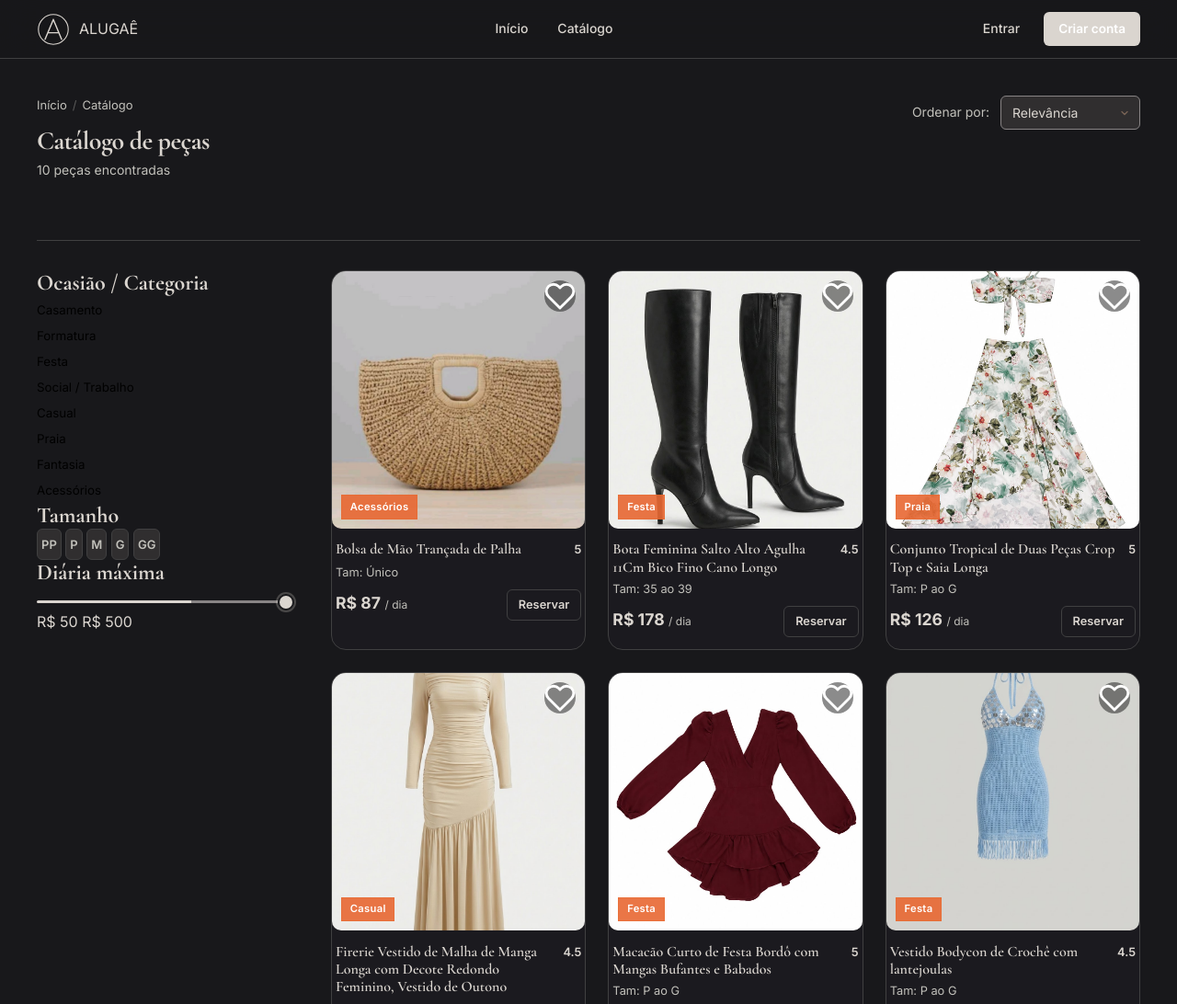
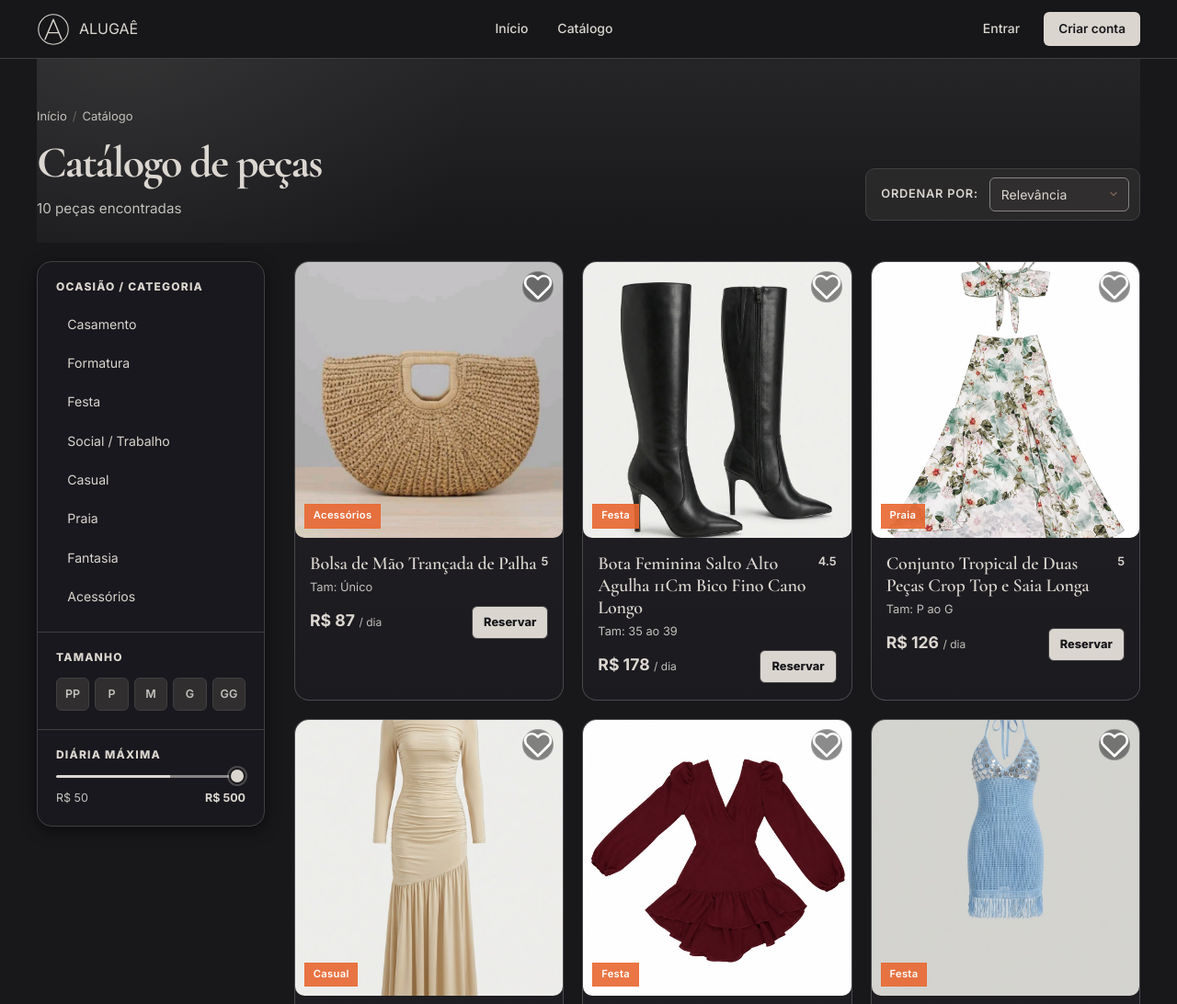
Before and after one commit to arthuurca/Alugae, a plain HTML site: page catalogo.html in a window 1280 px wide. Shown: the top 1092 px of the page at 92% size. Drawn offline with nearby package versions, Linux system fonts and the light colour scheme; no server answers.

Commit message:
Melhora layout do catalogo
Co-authored-by: Copilot <223556219+Copilot@users.noreply.github.com>

```diff
--- a/catalogo.html
+++ b/catalogo.html
@@ -11,8 +11,8 @@
   <link rel="preconnect" href="https://fonts.gstatic.com" crossorigin />
   <link href="https://fonts.googleapis.com/css2?family=Inter:wght@300;400;500;600;700;800&family=Cormorant+Garamond:ital,wght@0,500;0,600;0,700;1,500&display=swap" rel="stylesheet" />
 
-  <link rel="stylesheet" href="css/style.css" />
-  <link rel="stylesheet" href="css/catalog.css" />
+  <link rel="stylesheet" href="css/style.css?v=3" />
+  <link rel="stylesheet" href="css/catalog.css?v=3" />
 </head>
 <body>
 
--- a/css/catalog.css
+++ b/css/catalog.css
@@ -604,3 +604,301 @@
     gap: 0.75rem;
   }
 }
+
+/* ── Current catalog layout ─────────────────────────────── */
+.catalog-header {
+  padding: 3.25rem 0 1.5rem;
+  border-bottom: 0;
+  background:
+    radial-gradient(circle at 8% 0%, rgba(218, 213, 207, 0.08), transparent 34%),
+    linear-gradient(180deg, rgba(48, 46, 47, 0.55), rgba(24, 24, 27, 0));
+}
+
+.catalog-title {
+  font-size: clamp(2rem, 4vw, 3rem);
+  letter-spacing: -0.035em;
+}
+
+.catalog-count {
+  margin-top: 0.55rem;
+  font-size: 0.95rem;
+}
+
+.catalog-sort {
+  align-self: flex-end;
+  padding: 0.55rem 0.7rem 0.55rem 1rem;
+  background: rgba(48, 46, 47, 0.72);
+  border: 1px solid var(--border);
+  border-radius: var(--r-md);
+}
+
+.catalog-sort-label {
+  color: var(--text-2);
+  font-size: 0.8rem;
+  font-weight: 600;
+  text-transform: uppercase;
+  letter-spacing: 0.06em;
+}
+
+.active-filters:empty {
+  display: none;
+}
+
+.catalog-layout {
+  grid-template-columns: 248px minmax(0, 1fr);
+  gap: 2rem;
+  padding-top: 1.25rem;
+}
+
+.catalog-sidebar {
+  position: sticky;
+  top: calc(var(--nav-h) + 1rem);
+  background: rgba(27, 26, 31, 0.92);
+  border: 1px solid var(--border);
+  border-radius: var(--r-lg);
+  box-shadow: var(--shadow-md);
+  overflow: hidden;
+}
+
+.filter-group {
+  padding: 1.25rem;
+  border-bottom: 1px solid var(--border);
+}
+
+.filter-group:last-child {
+  border-bottom: 0;
+}
+
+.filter-group-title {
+  margin-bottom: 0.9rem;
+  color: var(--text);
+  font-family: 'Inter', system-ui, sans-serif;
+  font-size: 0.75rem;
+  font-weight: 800;
+  letter-spacing: 0.1em;
+  text-transform: uppercase;
+}
+
+.filter-group-body {
+  min-width: 0;
+}
+
+.filter-options-list {
+  display: grid;
+  gap: 0.3rem;
+}
+
+.cat-filter-btn {
+  display: flex;
+  align-items: center;
+  width: 100%;
+  padding: 0.58rem 0.7rem;
+  border: 1px solid transparent;
+  border-radius: var(--r-sm);
+  color: var(--text-2);
+  font-size: 0.88rem;
+  text-align: left;
+  transition: background var(--fast) var(--ease), color var(--fast) var(--ease), border-color var(--fast) var(--ease);
+}
+
+.cat-filter-btn:hover,
+.cat-filter-btn[aria-pressed="true"] {
+  background: var(--orange-subtle);
+  border-color: rgba(218, 213, 207, 0.22);
+  color: var(--text);
+}
+
+.cat-filter-btn[aria-pressed="true"] {
+  font-weight: 700;
+}
+
+.size-btn-grid {
+  display: grid;
+  grid-template-columns: repeat(5, 1fr);
+  gap: 0.4rem;
+}
+
+.size-btn {
+  min-height: 2.25rem;
+  padding: 0.4rem 0.2rem;
+  background: var(--surface-2);
+  border: 1px solid var(--border);
+  border-radius: var(--r-sm);
+  color: var(--text-3);
+  font-size: 0.78rem;
+}
+
+.size-btn:hover,
+.size-btn.active {
+  background: var(--orange-subtle);
+  border-color: var(--orange);
+  color: var(--text);
+}
+
+.price-slider-wrap {
+  display: grid;
+  gap: 0.75rem;
+}
+
+.price-slider-labels {
+  display: flex;
+  justify-content: space-between;
+  color: var(--text-3);
+  font-size: 0.78rem;
+}
+
+#price-label {
+  color: var(--text);
+  font-weight: 700;
+}
+
+.catalog-main {
+  min-width: 0;
+}
+
+.products-grid {
+  grid-template-columns: repeat(3, minmax(0, 1fr));
+  gap: 1.25rem;
+}
+
+.product-card {
+  border-color: rgba(136, 132, 133, 0.42);
+  background: linear-gradient(180deg, #242226, #1b1a1f);
+  border-radius: var(--r-lg);
+}
+
+.product-card:hover {
+  border-color: rgba(218, 213, 207, 0.7);
+  box-shadow: 0 14px 34px rgba(0, 0, 0, 0.42);
+}
+
+.product-card-media {
+  height: 300px !important;
+  background: linear-gradient(145deg, #343033, #1c1b20) !important;
+}
+
+.product-card-content {
+  padding: 1rem 1rem 1.1rem !important;
+}
+
+.product-card-content h2 {
+  font-family: 'Cormorant Garamond', Georgia, serif;
+  font-size: 1.25rem !important;
+  letter-spacing: -0.01em;
+}
+
+.product-card-content > div:last-child {
+  margin-top: 0.65rem;
+}
+
+.product-card-content > div:last-child a[href*="produto.html"] {
+  display: inline-flex;
+  align-items: center;
+  justify-content: center;
+  min-height: 2.25rem;
+  padding: 0.45rem 0.75rem;
+  background: var(--orange);
+  border-radius: var(--r-sm);
+  color: #18181b !important;
+  font-size: 0.78rem;
+  font-weight: 800;
+  transition: background var(--fast) var(--ease), transform var(--fast) var(--ease);
+}
+
+.product-card-content > div:last-child a[href*="produto.html"]:hover {
+  background: var(--orange-hover);
+  transform: translateY(-1px);
+}
+
+.product-card-fav {
+  border: 1px solid rgba(255, 255, 255, 0.18) !important;
+}
+
+@media (max-width: 1100px) {
+  .catalog-layout {
+    grid-template-columns: 220px minmax(0, 1fr);
+  }
+
+  .products-grid {
+    grid-template-columns: repeat(2, minmax(0, 1fr));
+  }
+}
+
+@media (max-width: 768px) {
+  .catalog-header {
+    padding-top: 2rem;
+  }
+
+  #filter-toggle {
+    display: inline-flex !important;
+  }
+
+  .catalog-layout {
+    grid-template-columns: 1fr;
+    gap: 1rem;
+  }
+
+  .catalog-sidebar {
+    position: static;
+    display: none;
+  }
+
+  .catalog-sidebar.open {
+    display: block;
+  }
+
+  .catalog-sort {
+    width: 100%;
+    justify-content: space-between;
+  }
+
+  .catalog-sort .sort-select {
+    flex: 1;
+    max-width: 220px;
+  }
+
+  .products-grid {
+    gap: 0.9rem;
+  }
+
+  .product-card-media {
+    height: 250px !important;
+  }
+}
+
+@media (max-width: 480px) {
+  .catalog-header-top {
+    gap: 1rem;
+  }
+
+  .catalog-title {
+    font-size: 2.15rem;
+  }
+
+  .products-grid {
+    grid-template-columns: repeat(2, minmax(0, 1fr));
+    gap: 0.7rem;
+  }
+
+  .product-card-media {
+    height: 205px !important;
+  }
+
+  .product-card-content {
+    padding: 0.75rem !important;
+  }
+
+  .product-card-content h2 {
+    font-size: 1.08rem !important;
+  }
+
+  .product-card-content > div:last-child {
+    align-items: stretch !important;
+    flex-direction: column;
+    gap: 0.55rem !important;
+  }
+
+  .product-card-content > div:last-child a[href*="produto.html"] {
+    width: 100%;
+  }
+}
--- a/css/style.css
+++ b/css/style.css
@@ -281,7 +281,7 @@ flex-shrink: 0;
 .nav-cta {
   font-size: 0.875rem;
   font-weight: 600;
-  color: #fff;
+  color: #18181B !important;
   background: var(--orange);
   padding: 8px 20px;
   border-radius: var(--r-sm);
```
